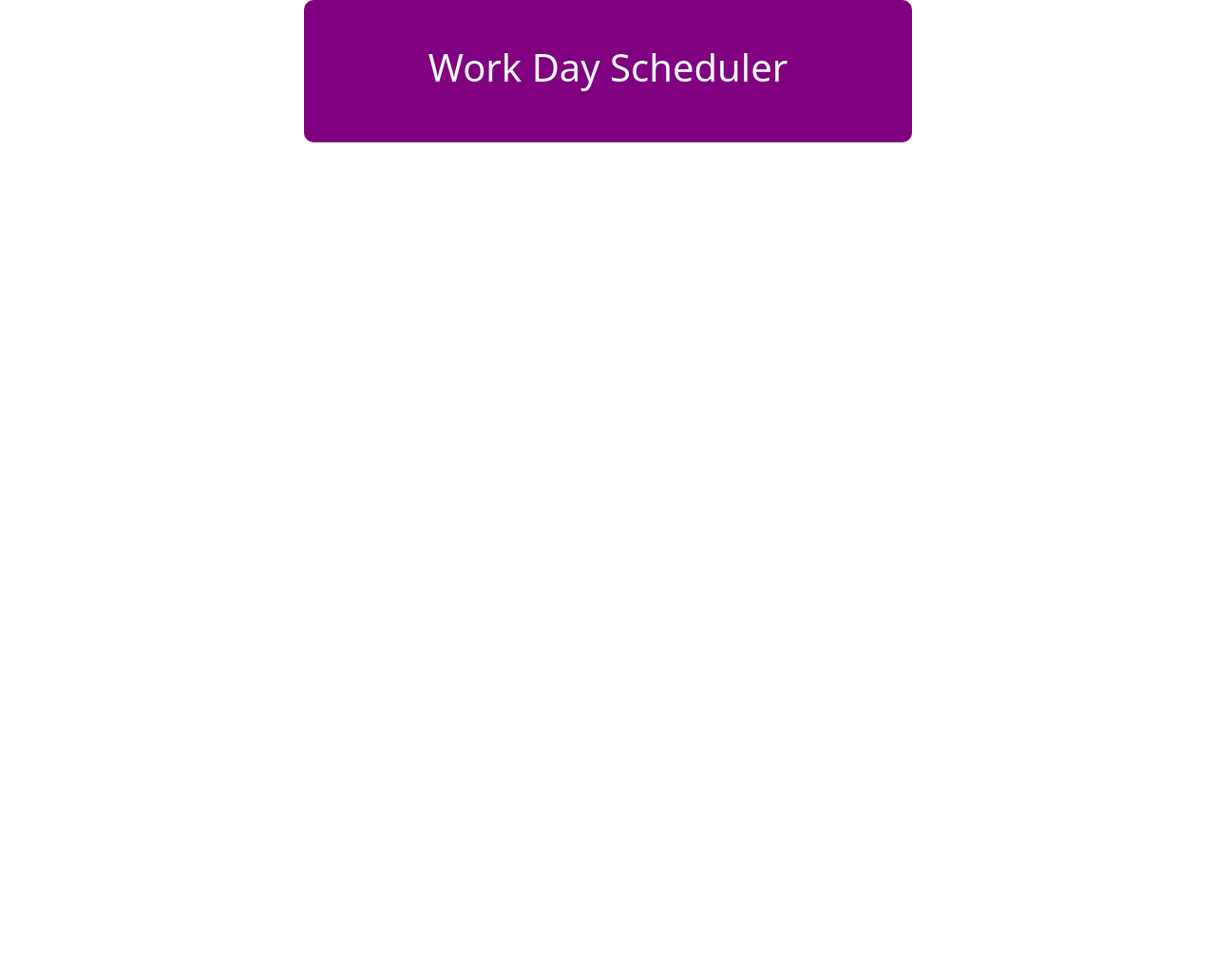
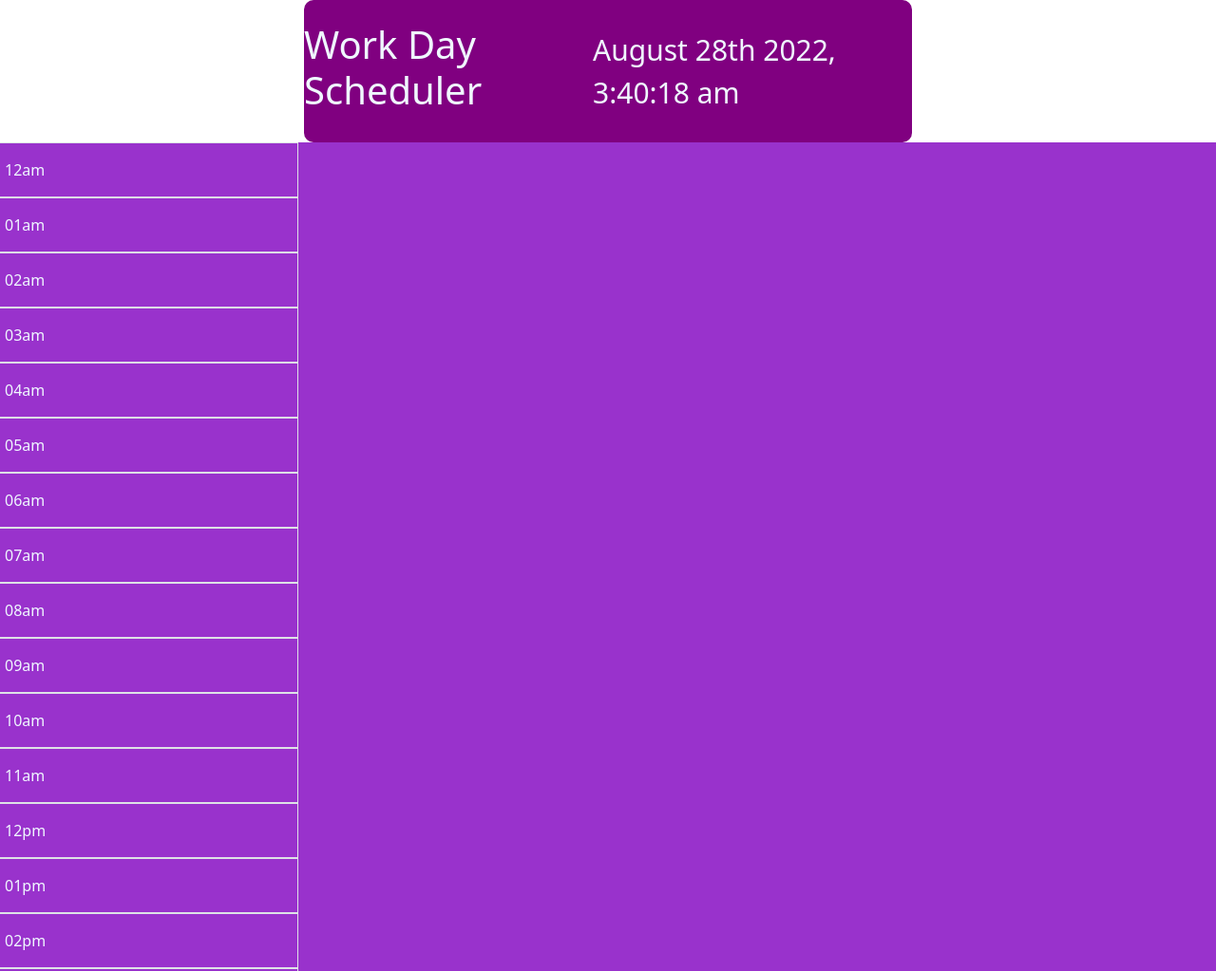
Before and after one commit to AndrewDippel/work-day-scheduler, a plain HTML site: page index.html in a window 1280 px wide. Shown: the top 1023 px of the page at 95% size. Before the commit the page ends 800 px from the top, so only its background shows below. Drawn offline with nearby package versions, Linux system fonts and the light colour scheme.

Commit message:
get times displaying and style time section

```diff
--- a/Assets/javascript.js
+++ b/Assets/javascript.js
@@ -175,10 +175,12 @@ day.forEach(function (thisHour) {
     });
     $("#container").append(perHourRow);
     var hourDisplay = $("<div>")
-        .text("${thisHour.hour}${thisHour.meridiem}")
-        .attr({ "class": "col-md-3 hour" });
+        .text(`${thisHour.hour}${thisHour.meridiem}`)
+        .attr({ "class": "col-sm-4 col-md-3 p-3 border hour" });
+
+    perHourRow.append(hourDisplay)
 })
-perHourRow.append(hourDisplay)
+
 
 function timeDisplay() {
     timeDisplayEl.textContent = moment().format('MMMM Do YYYY, h:mm:ss a');
--- a/Assets/styles.css
+++ b/Assets/styles.css
@@ -25,3 +25,8 @@ header {
     background-color: fuchsia;
     color: aliceblue;
 }
+
+#container {
+    background-color: darkorchid;
+    color: aliceblue;
+}
--- a/index.html
+++ b/index.html
@@ -25,7 +25,7 @@
         <div id="dateTime"></div>
     </header>
 
-    <div class="container">
+    <div id="container">
 
     </div>
 
```
